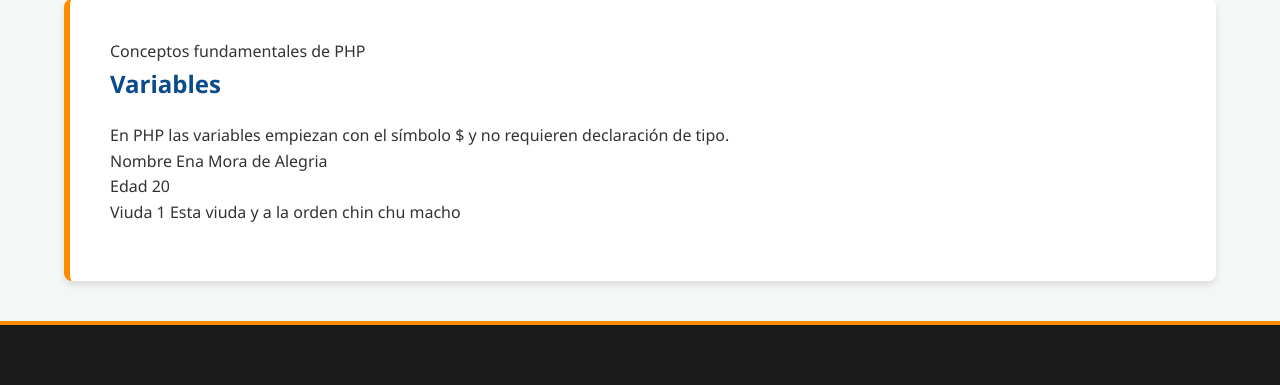
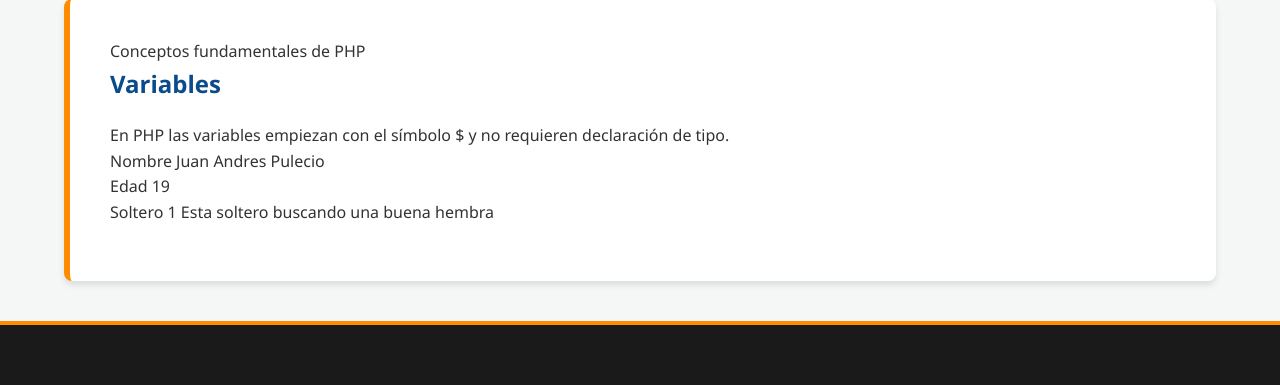
Before and after one commit to jpulecio-design/clase-desarrollo-aplicaciones-I-corte-2, a PHP site: page /variables.php in a window 1280 px wide. Shown: the part 415-800 px from the top of the page. Run offline with PHP 8.4, Linux system fonts and the light colour scheme.

Commit message:
feat(clase28/09/2026): Puse las variables de acuerdo a mis datos

```diff
--- a/variables.php
+++ b/variables.php
@@ -18,17 +18,17 @@
     <h1> Variables </h1>
     En PHP las variables empiezan con el símbolo $ y no requieren declaración de tipo.
     <?php
-    $nombre = "Ena Mora de Alegria";
+    $nombre = "Juan Andres Pulecio";
     echo "<br> Nombre $nombre ";
 
-    $nombre = 20;
+    $nombre = 19;
     echo "<br> Edad $nombre ";
     $nombre = true;
-    echo "<br> Viuda $nombre ";
+    echo "<br> Soltero $nombre ";
     if ($nombre == true) {
-        echo "Esta viuda y a la orden chin chu macho";
+        echo "Esta soltero buscando una buena hembra";
     } else
-        echo "No esta viuda ";
+        echo "JAJAJAJASJ No picha";
 
     ?>
 
```
